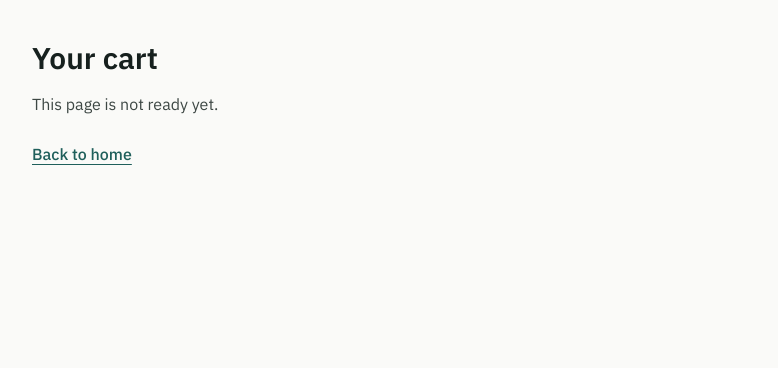
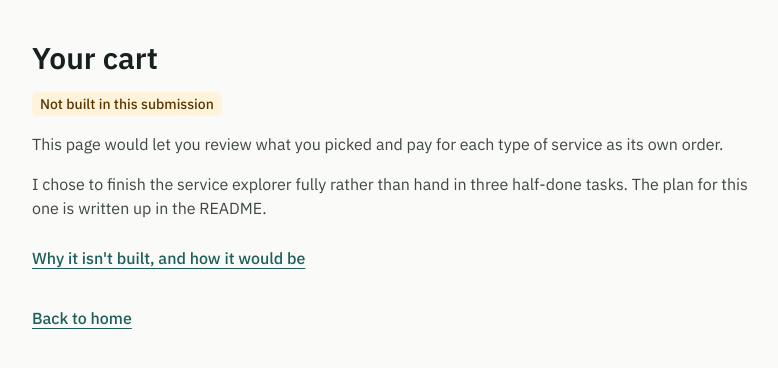
Before and after one commit to Rujal-Duwal/medex-take-home, a Next.js app: page /cart in a window 1280 px wide. Shown: the top 368 px of the page, without its empty margins (248-1026 px from the left). Built offline with nearby package versions, Linux system fonts and the light colour scheme.

Commit message:
feat(app): label cart and booking as not built in this submission
Adds one shared label and placeholder page for Tasks 2 and 3. Each page says the task is not built, links to its README section and back home. The home page shows the same label on both cards.

```diff
--- a/src/app/booking/page.tsx
+++ b/src/app/booking/page.tsx
@@ -1,20 +1,15 @@
 import type { Metadata } from "next";
-import Link from "next/link";
+import { NotBuiltPage } from "@/components/not-built";
 
-// Placeholder until booking is built in WBS 5.x.
+// Task 3 is not built in this submission. The README's Task 3 section has the plan.
 export const metadata: Metadata = { title: "Book an appointment" };
 
 export default function BookingPage() {
   return (
-    <div className="mx-auto flex w-full max-w-3xl flex-col items-start gap-4 px-4 py-10 md:px-6">
-      <h1 className="text-2xl font-semibold md:text-3xl">Book an appointment</h1>
-      <p className="text-text-secondary">This page is not ready yet.</p>
-      <Link
-        href="/"
-        className="inline-flex min-h-11 items-center font-medium text-primary underline underline-offset-4"
-      >
-        Back to home
-      </Link>
-    </div>
+    <NotBuiltPage
+      title="Book an appointment"
+      summary="This page would let you pick a specialist and a time, shown in the clinic's time and yours."
+      readmeAnchor="task-3"
+    />
   );
 }
--- a/src/app/cart/page.tsx
+++ b/src/app/cart/page.tsx
@@ -1,20 +1,15 @@
 import type { Metadata } from "next";
-import Link from "next/link";
+import { NotBuiltPage } from "@/components/not-built";
 
-// Placeholder until the cart is built in WBS 4.x.
+// Task 2 is not built in this submission. The README's Task 2 section has the plan.
 export const metadata: Metadata = { title: "Your cart" };
 
 export default function CartPage() {
   return (
-    <div className="mx-auto flex w-full max-w-3xl flex-col items-start gap-4 px-4 py-10 md:px-6">
-      <h1 className="text-2xl font-semibold md:text-3xl">Your cart</h1>
-      <p className="text-text-secondary">This page is not ready yet.</p>
-      <Link
-        href="/"
-        className="inline-flex min-h-11 items-center font-medium text-primary underline underline-offset-4"
-      >
-        Back to home
-      </Link>
-    </div>
+    <NotBuiltPage
+      title="Your cart"
+      summary="This page would let you review what you picked and pay for each type of service as its own order."
+      readmeAnchor="task-2"
+    />
   );
 }
--- a/src/app/page.tsx
+++ b/src/app/page.tsx
@@ -1,22 +1,27 @@
 import Link from "next/link";
+import { NotBuiltBadge } from "@/components/not-built";
 
 // One entry per task. The name matches the h1 of the page it opens. The link text is the
 // name only, so a screen reader's link list stays short; the description sits beside it.
+// `built: false` adds the same "Not built in this submission" label the page itself shows.
 const tasks = [
   {
     href: "/services",
     name: "Services",
     description: "Search and filter health checks, tests and wellness from every provider.",
+    built: true,
   },
   {
     href: "/cart",
     name: "Your cart",
     description: "Review what you picked and pay for each type of service as its own order.",
+    built: false,
   },
   {
     href: "/booking",
     name: "Book an appointment",
     description: "Pick a specialist and a time, shown in the clinic's time and yours.",
+    built: false,
   },
 ] as const;
 
@@ -40,6 +45,7 @@ export default function HomePage() {
                 {task.name}
               </Link>
             </h2>
+            {!task.built && <NotBuiltBadge />}
             <p className="text-text-secondary">{task.description}</p>
           </li>
         ))}
--- /dev/null
+++ b/src/components/not-built.tsx
@@ -0,0 +1,51 @@
+import Link from "next/link";
+
+// Tasks 2 and 3 are not built in this submission. The home page and both placeholder pages use
+// this label, so they always say the same thing.
+export const NOT_BUILT_LABEL = "Not built in this submission";
+
+// The README explains why and how each task would be built. The repo is private, so the link
+// works for anyone it has been shared with. Anchors are GitHub's slugs for "## Task 2" and
+// "## Task 3"; rename a heading there and the link must change here.
+const README_URL = "https://github.com/Rujal-Duwal/medex-take-home#";
+
+export function NotBuiltBadge() {
+  return (
+    <span className="self-start rounded-md bg-warning-soft px-2 py-0.5 text-sm font-medium text-warning-foreground">
+      {NOT_BUILT_LABEL}
+    </span>
+  );
+}
+
+interface NotBuiltPageProps {
+  title: string;
+  // What the page would do, in the customer's words.
+  summary: string;
+  readmeAnchor: "task-2" | "task-3";
+}
+
+export function NotBuiltPage({ title, summary, readmeAnchor }: Readonly<NotBuiltPageProps>) {
+  return (
+    <div className="mx-auto flex w-full max-w-3xl flex-col items-start gap-4 px-4 py-10 md:px-6">
+      <h1 className="text-2xl font-semibold md:text-3xl">{title}</h1>
+      <NotBuiltBadge />
+      <p className="text-text-secondary">{summary}</p>
+      <p className="text-text-secondary">
+        I chose to finish the service explorer fully rather than hand in three half-done tasks. The
+        plan for this one is written up in the README.
+      </p>
+      <a
+        href={`${README_URL}${readmeAnchor}`}
+        className="inline-flex min-h-11 items-center font-medium text-primary underline underline-offset-4"
+      >
+        Why it isn&apos;t built, and how it would be
+      </a>
+      <Link
+        href="/"
+        className="inline-flex min-h-11 items-center font-medium text-primary underline underline-offset-4"
+      >
+        Back to home
+      </Link>
+    </div>
+  );
+}
```
Also changed, not shown: 2 other files (tests, documents, lock files or other folders).
